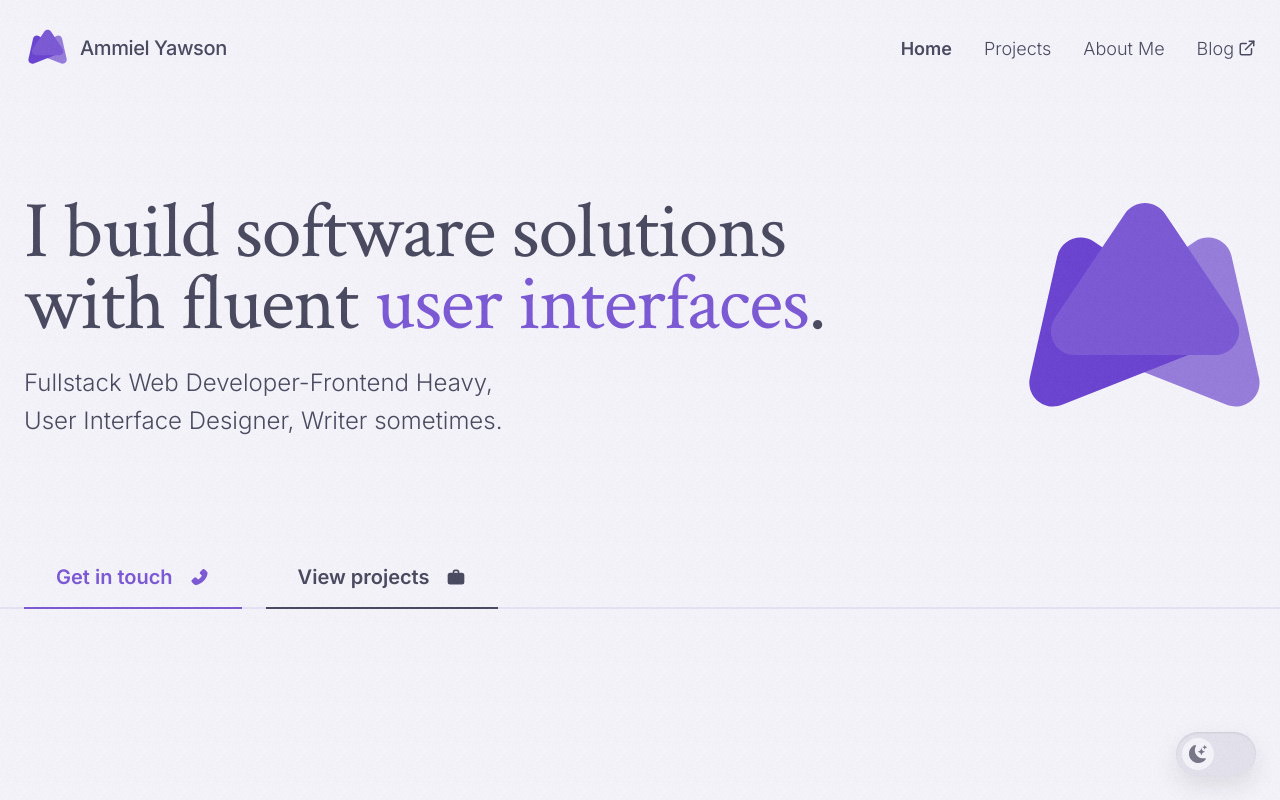
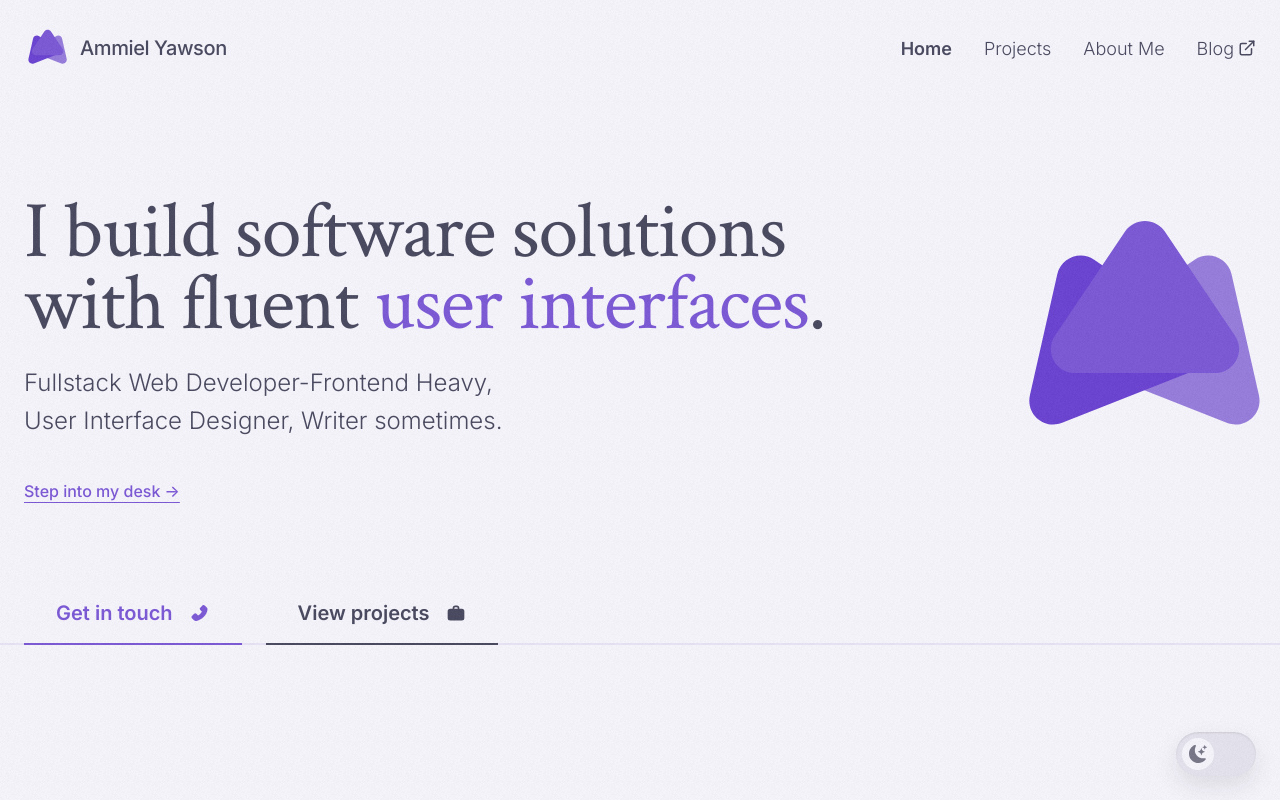
Before and after one commit to AmmDuncan/portfolio_v2, a Next.js app: page / in a window 1280 px wide. Shown: the top 800 px of the page. Built offline with nearby package versions, Linux system fonts and the light colour scheme.

Commit message:
feat(home): link to the desk experience

```diff
--- a/components/home/Hero/Hero.jsx
+++ b/components/home/Hero/Hero.jsx
@@ -5,6 +5,7 @@ import { Button } from "../../common";
 import PhoneIcon from "./icons/PhoneIcon";
 import SuitcaseIcon from "./icons/SuitcaseIcon";
 import { useRouter } from "next/router";
+import Link from "next/link";
 import { motion } from "framer-motion";
 
 function Hero() {
@@ -41,6 +42,16 @@ function Hero() {
           >
             Fullstack Web Developer-Frontend Heavy, User Interface Designer, Writer sometimes.
           </motion.p>
+
+          <motion.div
+            initial={{ opacity: 0, y: 24 }}
+            animate={{ y: 0, opacity: 1 }}
+            transition={{ duration: 1, type: "spring", delay: 0.3, mass: 1.5 }}
+          >
+            <Link className="desk-link" href="/desk">
+              Step into my desk →
+            </Link>
+          </motion.div>
         </section>
         <section className="decor">
           <HeroDecor />
--- a/components/home/Hero/Hero.styles.jsx
+++ b/components/home/Hero/Hero.styles.jsx
@@ -15,6 +15,15 @@ const HeroRoot = styled.div`
     max-width: 32.8rem;
     line-height: 1.6;
     font-weight: 300;
+  }
+
+  .desk-link {
+    display: inline-block;
+    margin-top: 1.6rem;
+    color: var(--color-primary);
+    font-weight: 500;
+    text-decoration: underline;
+    text-underline-offset: 0.3em;
   }
 
   @media (max-width: 450px) {
```
